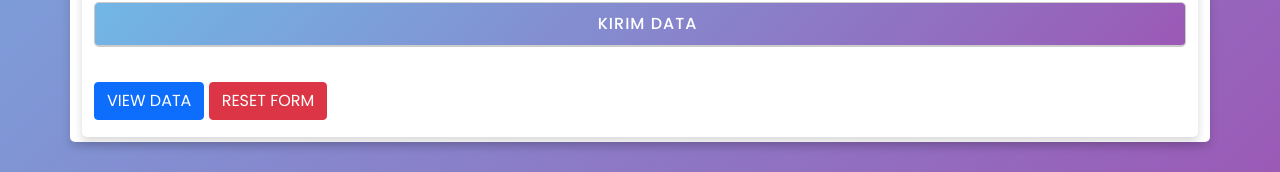
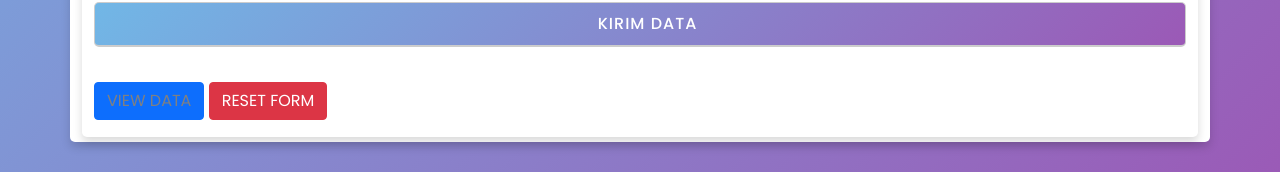
Before and after one commit to suheri77/FORMBIODATA, a plain HTML site: page index.html in a window 1280 px wide. Shown: the part 597-769 px from the top of the page. Drawn offline with nearby package versions, Linux system fonts and the light colour scheme.

Commit message:
Update index.html

```diff
--- a/index.html
+++ b/index.html
@@ -74,9 +74,11 @@
             <input type="button" value="KIRIM DATA" onclick="UploadFile();" />
             </div>
             <div>
-        <a href="https://docs.google.com/spreadsheets/d/1gKwTaanAsPim0nY6eD5avZ00ltHV2Rg5BK78_N4oi54/edit?gid=0#gid=0" class="btn btn-primary"target="_blank">VIEW DATA</a>
-       <button class="btn btn-danger" type="reset">RESET FORM</button>
-           </div>
+        <div>
+              <a href="https://docs.google.com/spreadsheets/d/1ShKjadl28FoLKWro7zStSaeqirvc6XznGkbVUe05wQQ/edit?gid=0#gid=0"
+                 class="btn btn-primary disabled-link" target="_blank">VIEW DATA</a>
+              <button class="btn btn-danger" type="reset">RESET FORM</button>
+          </div>
 
           <style>
               .disabled-link {
```
